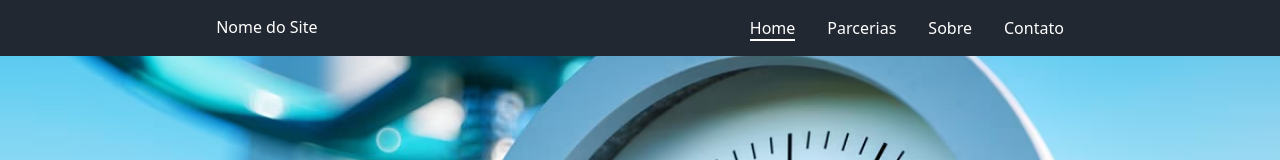
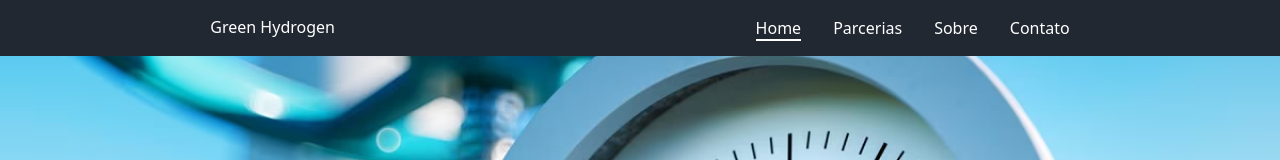
Before and after one commit to LeoMasago/WebGs2, a React (Vite) app: page / in a window 1280 px wide. Shown: the top 160 px of the page. Built offline with nearby package versions, Linux system fonts and the light colour scheme.

Commit message:
Ajustando nome do site

```diff
--- a/index.html
+++ b/index.html
@@ -3,9 +3,8 @@
 
 <head>
   <meta charset="UTF-8" />
-  <link rel="icon" type="image/svg+xml" href="/vite.svg" />
   <meta name="viewport" content="width=device-width, initial-scale=1.0" />
-  <title>Site GS(COLOCAR NOME DO SITE E ICONE)</title>
+  <title>Green Hydrogen</title>
 </head>
 
 <body>
--- a/src/components/Header.jsx
+++ b/src/components/Header.jsx
@@ -12,7 +12,7 @@ export default function Header() {
             <header>
                 <div className="containerHeader">
                     <div>
-                        <h1 className="font-bold">Nome do Site</h1>
+                        <h1 className="font-bold">Green Hydrogen</h1>
                     </div>
                     <nav className="">
                         <ul className="nav">
--- a/src/components/TextCard.jsx
+++ b/src/components/TextCard.jsx
@@ -2,7 +2,7 @@ import Card from 'react-bootstrap/Card';
 
 export default function TextCard({descricao, imagem}) {
     return (
-        <Card>
+        <Card className='flex'>
             <Card.Img src={imagem} className="cardImage"/>
             <Card.Text>{descricao}</Card.Text>
         </Card>
```
